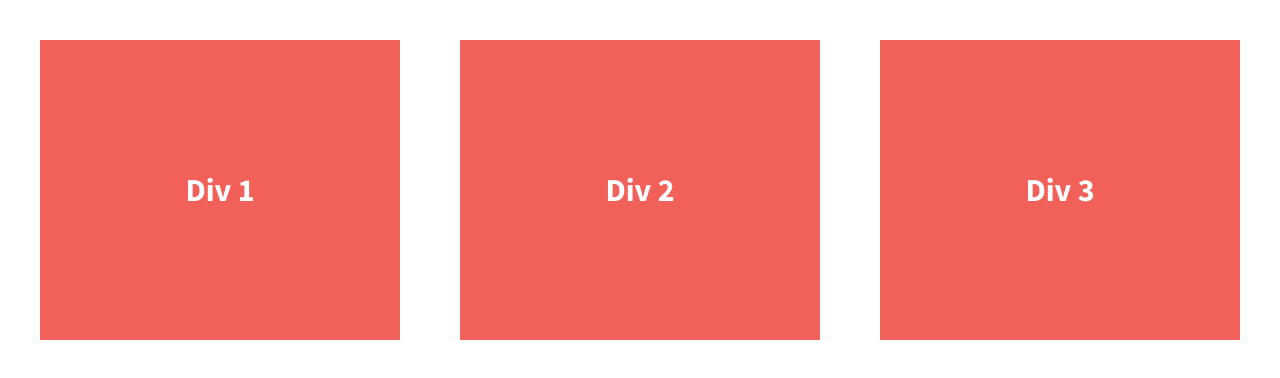
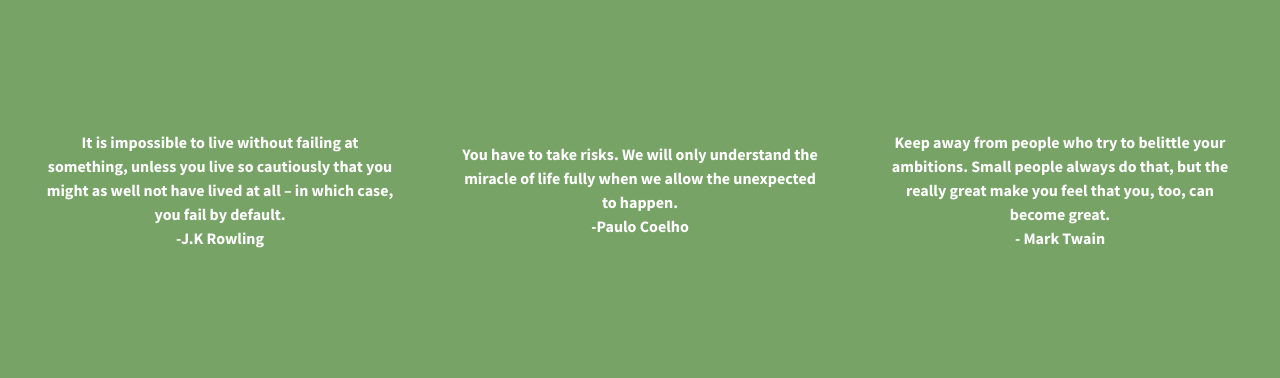
Before and after one commit to jaydcruz-dev/div-flexbox, a plain HTML site: page index.html in a window 1280 px wide. Drawn offline with nearby package versions, Linux system fonts and the light colour scheme.

Commit message:
div-flex2

```diff
--- a/css/main.css
+++ b/css/main.css
@@ -97,7 +97,7 @@ textarea {
 
 
 html {
-  background-color: #fff;
+  background-color: #77a466;
   height: 100%;
 }
 
@@ -119,8 +119,9 @@ body {
   /*give the divs a width of 30%, add display:flex, set justify-content and align-items to center*/
   color: #fff;
   line-height: 1.5em;
-  font-size: 1.6em;
-  background-color: #f16059;
+  font-size: .8em;
+  text-align: center;
+  background-color: #77a466;
   height: 300px;
   display: flex;
   justify-content: center;
--- a/index.html
+++ b/index.html
@@ -23,13 +23,13 @@
 
         <section class="wrapper">
             <div class="div-1">
-                Div 1
+                <p>It is impossible to live without failing at something, unless you live so cautiously that you might as well not have lived at all – in which case, you fail by default.<br>-J.K Rowling</p>
             </div>
             <div class="div-2">
-                Div 2
+                <p>You have to take risks. We will only understand the miracle of life fully when we allow the unexpected to happen.<br>-Paulo Coelho</p>
             </div>
             <div class="div-3">
-                Div 3
+                <p>Keep away from people who try to belittle your ambitions. Small people always do that, but the really great make you feel that you, too, can become great.<br>- Mark Twain </p>
             </div>
         </section>
 
```
